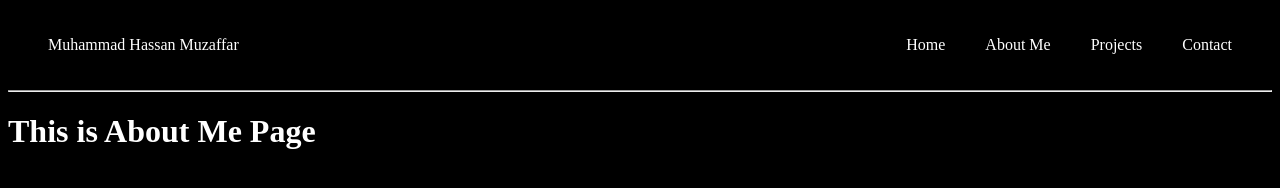
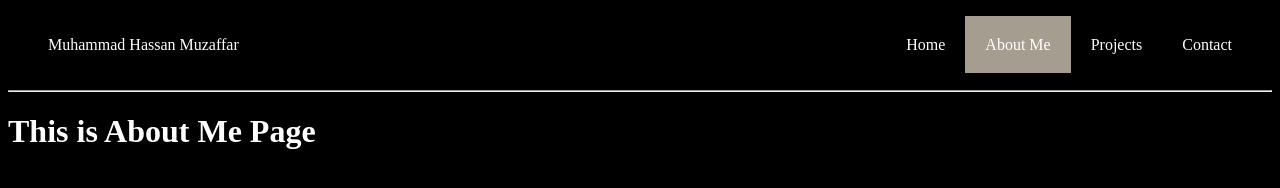
Before and after one commit to 103027/myPortfolio, a plain HTML site: page about_me.html in a window 1280 px wide. Drawn offline with Linux system fonts and the light colour scheme.

Commit message:
adding class name active

```diff
--- a/about_me.html
+++ b/about_me.html
@@ -12,7 +12,7 @@
     <div include-html="header.html" id="header_html"></div>
     <h1>This is About Me Page</h1>
     <script>
-        includeHTML();
+        includeHTML(document.title);
     </script>
 </body>
 </html>
--- a/script.js
+++ b/script.js
@@ -1,4 +1,4 @@
-function includeHTML() {
+function includeHTML(value) {
     var z, i, elmnt, file, xhttp;
     /* Loop through a collection of all HTML elements: */
     z = document.getElementsByTagName("*");
@@ -11,7 +11,25 @@ function includeHTML() {
         xhttp = new XMLHttpRequest();
         xhttp.onreadystatechange = function() {
           if (this.readyState == 4) {
-            if (this.status == 200) {elmnt.innerHTML = this.responseText;}
+            if (this.status == 200) {
+                elmnt.innerHTML = this.responseText;
+                if( value == "Home"){
+                    var Element = elmnt.querySelector('#homepage');
+                    Element.classList.add("active");
+                }
+                else if ( value == "About Me"){
+                    var Element2 = elmnt.querySelector('#aboutme');
+                    Element2.classList.add("active");
+                }
+                else if ( value == "Projects"){
+                    var Element3 = elmnt.querySelector('#projects');
+                    Element3.classList.add("active");
+                }
+                else if ( value == "Contact"){
+                    var Element4 = elmnt.querySelector('#contact');
+                    Element4.classList.add("active");
+                }
+            }
             if (this.status == 404) {elmnt.innerHTML = "Page not found.";}
             /* Remove the attribute, and call this function once more: */
             elmnt.removeAttribute("include-html");
```
Also changed, not shown: contact.html (+1 -1 lines), homepage.html (+1 -1 lines), projects.html (+1 -1 lines).
